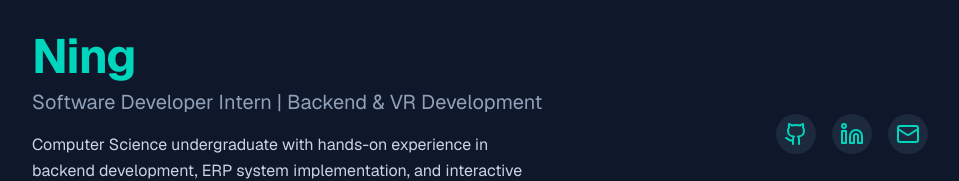
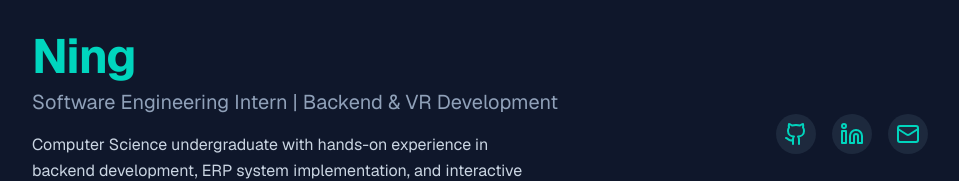
Before and after one commit to JNing8431-moon/Ning-React-Resume, a Next.js app: page /Ning-React-Resume/ in a window 1280 px wide. Shown: the top 181 px of the page, without its empty margins (160-1119 px from the left). Built offline with nearby package versions, Linux system fonts and the light colour scheme.

Commit message:
update info

```diff
--- a/app/components/Resume.tsx
+++ b/app/components/Resume.tsx
@@ -31,7 +31,7 @@ export default function Resume() {
                 >
                     <div>
                         <h1 className="text-5xl font-bold tracking-tight text-teal-400">Ning</h1>
-                        <p className="text-xl text-slate-400 mt-2">Software Developer Intern | Backend & VR Development</p>
+                        <p className="text-xl text-slate-400 mt-2">Software Engineering Intern | Backend & VR Development</p>
                         <p className="mt-4 max-w-lg text-slate-300 leading-relaxed">
                             Computer Science undergraduate with hands-on experience in backend development,
                             ERP system implementation, and interactive software projects. Passionate about
```
